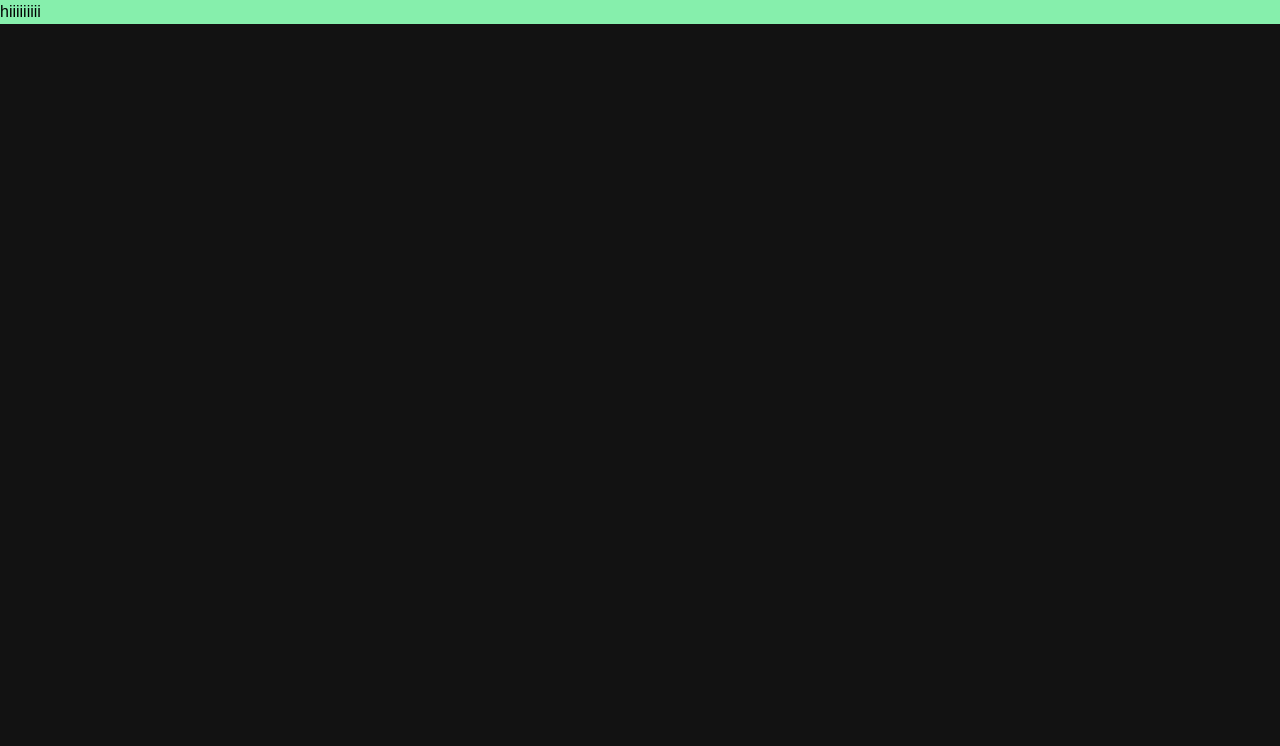
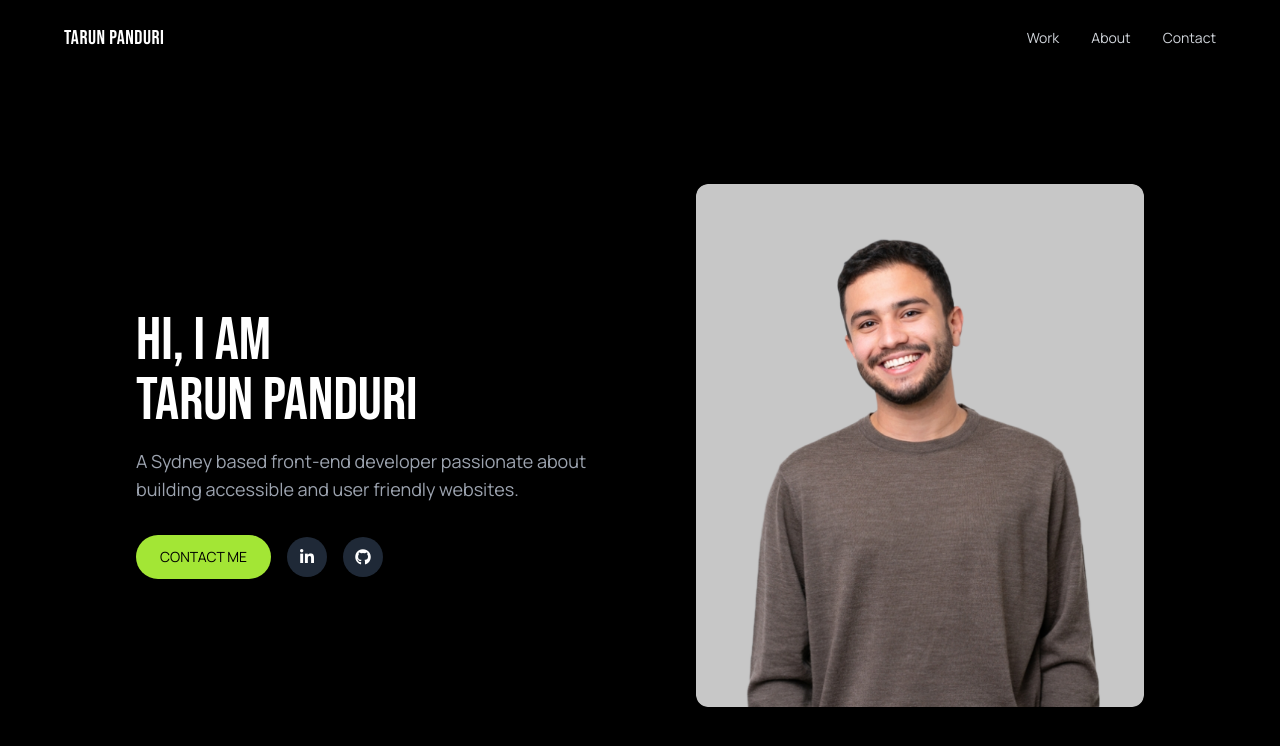
Before and after one commit to Tarunpanduri/Portfolio, an Angular app: page / in a window 1280 px wide. Shown: the top 746 px of the page. Built offline with nearby package versions, Linux system fonts and the light colour scheme.

Commit message:
Initial commit

```diff
--- a/src/app/components/v2home/v2home.component.html
+++ b/src/app/components/v2home/v2home.component.html
@@ -1,4 +1,60 @@
-<div class="h- bg-red-300">
-    <p class="bg-green-300">hiiiiiiiii</p>
+<div class="min-h-screen bg-black text-white flex flex-col">
+  <!-- Navbar -->
+  <header class="flex justify-between items-center px-6 md:px-16 py-6">
+    <h1 class="font-bebas text-xl tracking-wide">TARUN PANDURI</h1>
+    <nav class="space-x-8 hidden md:flex font-manrope text-sm text-gray-300">
+      <a href="#" class="hover:text-white transition">Work</a>
+      <a href="#" class="hover:text-white transition">About</a>
+      <a href="#" class="hover:text-white transition">Contact</a>
+    </nav>
+  </header>
 
+  <!-- Hero Section -->
+  <main class="flex flex-col-reverse lg:flex-row items-center justify-between flex-1 px-6 md:px-16 py-12 gap-12">
+    <!-- Left content -->
+    <div class="flex flex-col items-start max-w-lg">
+      <h2 class="text-4xl md:text-5xl lg:text-6xl font-bebas leading-tight">
+        HI, I AM <br /> TARUN PANDURI
+      </h2>
+      <p class="mt-4 text-gray-400 font-manrope text-base md:text-lg leading-relaxed">
+        A Sydney based front-end developer passionate about building accessible
+        and user friendly websites.
+      </p>
+      <!-- Buttons -->
+<div class="flex items-center gap-4 mt-8">
+  <a
+    href="#"
+    class="bg-lime-400 text-black font-manrope text-sm px-6 py-3 rounded-full shadow hover:bg-lime-500 transition"
+  >
+    CONTACT ME
+  </a>
+
+  <!-- LinkedIn -->
+  <a
+    href="#"
+    class="w-10 h-10 flex items-center justify-center rounded-full bg-gray-800 hover:bg-gray-700 transition"
+  >
+    <i class="fa-brands fa-linkedin-in text-white hover:text-[#0A66C2] transition"></i>
+  </a>
+
+  <!-- GitHub -->
+  <a
+    href="#"
+    class="w-10 h-10 flex items-center justify-center rounded-full bg-gray-800 hover:bg-gray-700 transition"
+  >
+    <i class="fa-brands fa-github text-white hover:text-gray-300 transition"></i>
+  </a>
 </div>
+
+    </div>
+
+    <!-- Right image -->
+    <div class="w-full max-w-md">
+      <img
+        src="./assets/v2/hero.png"
+        alt="Robert Garcia"
+        class="rounded-xl w-full object-cover"
+      />
+    </div>
+  </main>
+</div>
--- a/src/index.html
+++ b/src/index.html
@@ -5,6 +5,13 @@
   <script nomodule src="https://unpkg.com/ionicons@5.5.2/dist/ionicons/ionicons.js"></script>
   <link href="https://fonts.googleapis.com/css2?family=Bebas+Neue&display=swap" rel="stylesheet">
   <link href="https://fonts.googleapis.com/css2?family=Bebas+Neue&family=Manrope:wght@300;400;500;600;700&display=swap" rel="stylesheet">
+  <link
+  rel="stylesheet"
+  href="https://cdnjs.cloudflare.com/ajax/libs/font-awesome/6.4.2/css/all.min.css"
+  integrity="sha512-z3gLpd7yknf1cCkX5Qd0F4lT9Y1xZt+Spj4Y6kO+qF6X6Qh6zE4B6wXc7Yk9zW+S4fN1zYFQJd6c5MZl+9UeFg=="
+  crossorigin="anonymous"
+  referrerpolicy="no-referrer"
+/>
   <meta charset="utf-8">
   <title>Portfolio</title>
   <meta name="viewport" content="width=device-width, initial-scale=1">
```
Also changed, not shown: src/assets/v2/hero.png (added).
